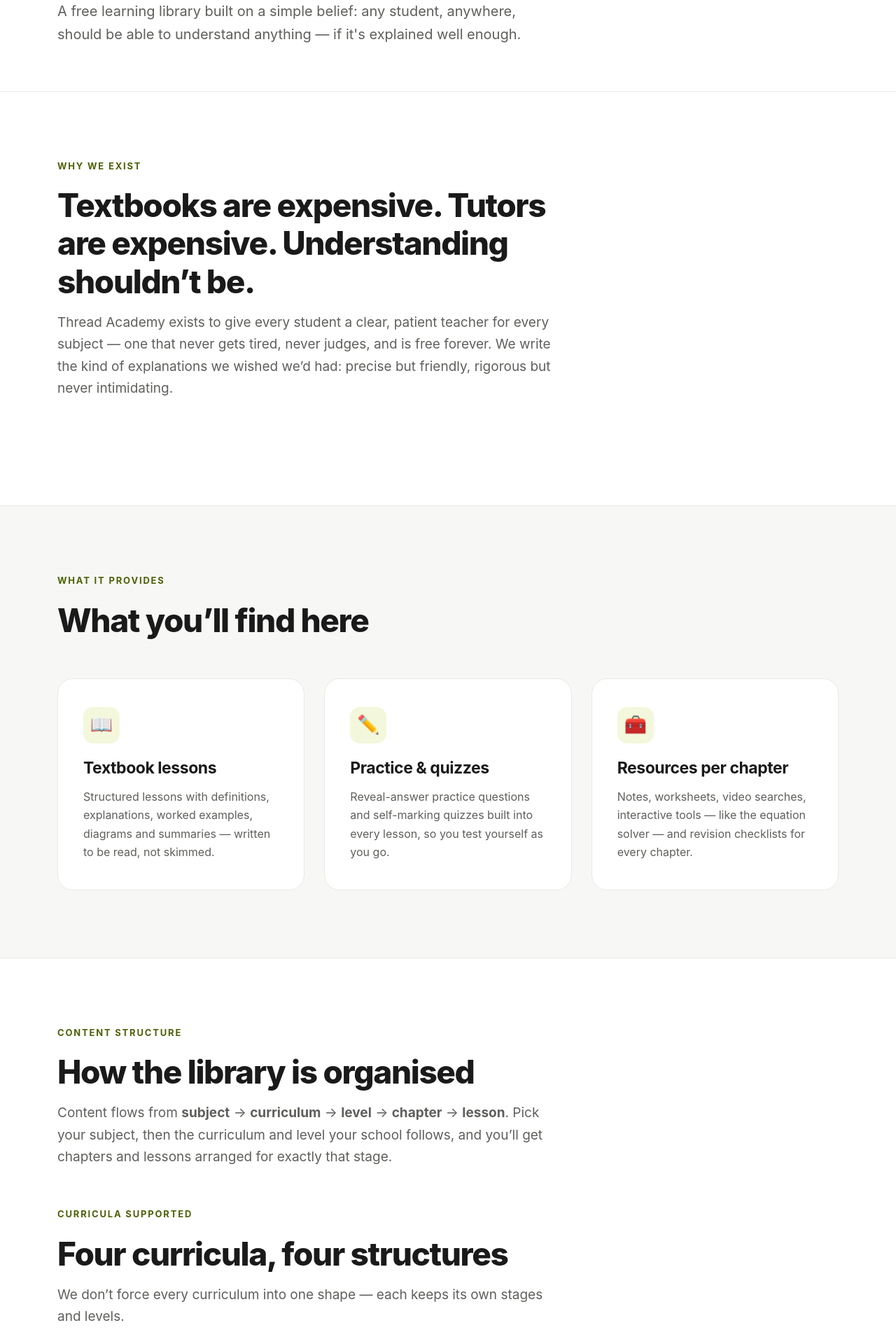
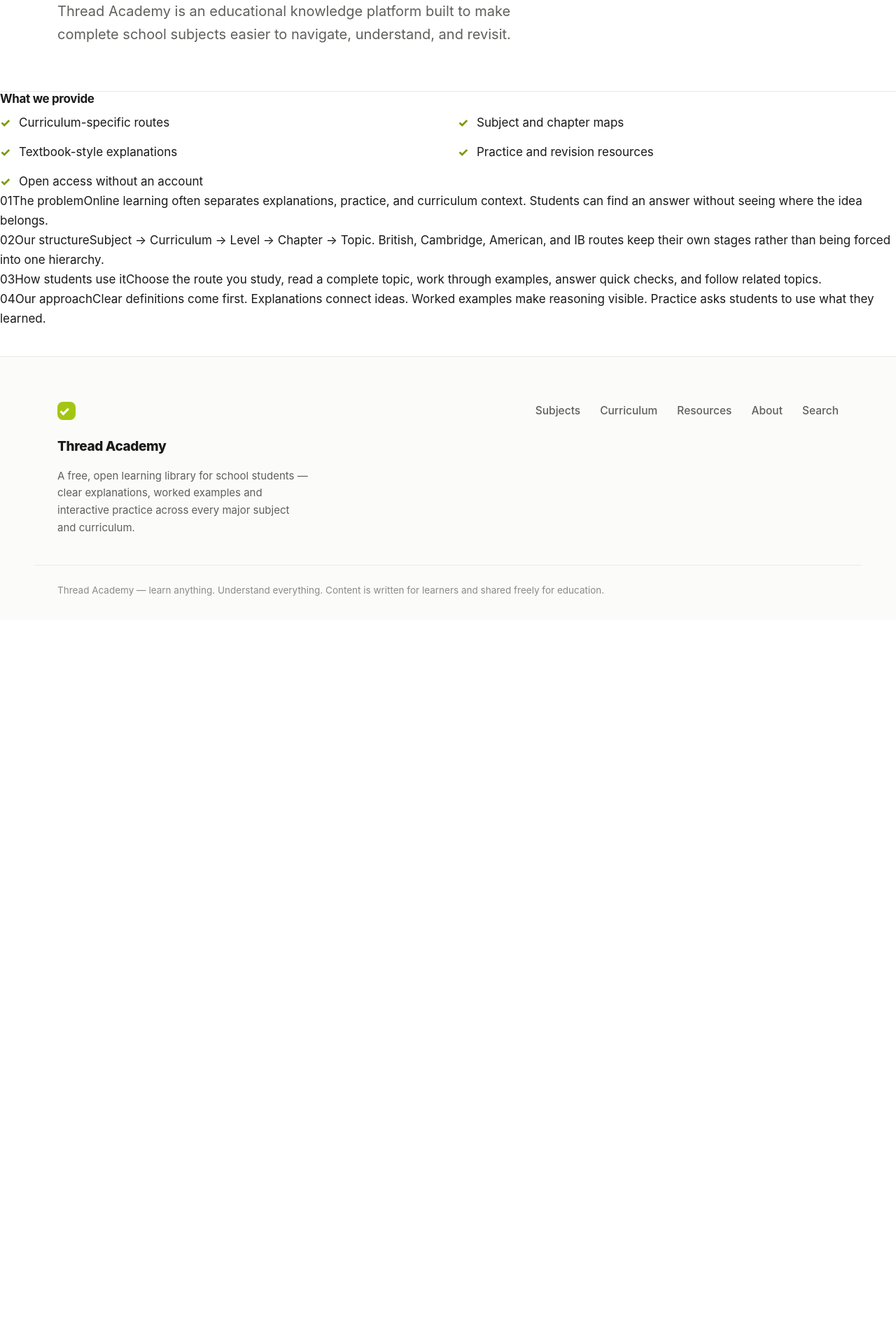
Before and after one commit to aliaaquib/student-learning-website, a Next.js app: page /about in a window 1280 px wide. Shown: the part 300-2220 px from the top of the page at 70% size. After the commit the page ends 1186 px from the top, so only its background shows below. Built offline with nearby package versions, Linux system fonts and the light colour scheme.

Commit message:
Publish src/app/about/page.tsx

```diff
--- a/src/app/about/page.tsx
+++ b/src/app/about/page.tsx
@@ -1,28 +1,35 @@
-import Link from "next/link";
 import PageHero from "@/components/PageHero";
-import { CURRICULUM_SLUGS, CURRICULA } from "@/lib/curriculum";
 
 export const metadata = {
   title: "About",
-  description: "Why Thread Academy exists, what it provides, and how students use it.",
+  description:
+    "Thread Academy is an educational knowledge platform built to make complete school subjects easier to navigate, understand, and revisit.",
 };
 
-const APPROACH = [
+const PROVIDES = [
+  "Curriculum-specific routes",
+  "Subject and chapter maps",
+  "Textbook-style explanations",
+  "Practice and revision resources",
+  "Open access without an account",
+];
+
+const CHAPTERS = [
   {
-    title: "Understanding before memorising",
-    text: "Every lesson explains the why, not just the what. Definitions come with intuition, procedures come with reasoning, and worked examples show the thinking — not just the answer.",
+    title: "The problem",
+    desc: "Online learning often separates explanations, practice, and curriculum context. Students can find an answer without seeing where the idea belongs.",
   },
   {
-    title: "Small steps, in order",
-    text: "Chapters break into short lessons that build on each other. You never need to hold five new ideas at once; each page teaches one thing well.",
+    title: "Our structure",
+    desc: "Subject → Curriculum → Level → Chapter → Topic. British, Cambridge, American, and IB routes keep their own stages rather than being forced into one hierarchy.",
   },
   {
-    title: "Practice is part of the lesson",
-    text: "Reading feels like learning but usually isn't. That's why every lesson embeds practice questions and quizzes with hidden answers — retrieval is what makes knowledge stick.",
+    title: "How students use it",
+    desc: "Choose the route you study, read a complete topic, work through examples, answer quick checks, and follow related topics.",
   },
   {
-    title: "Mistakes are the material",
-    text: "Common mistakes get their own callouts. Quizzes explain every wrong answer. Getting it wrong here, where it's free, beats getting it wrong in the exam.",
+    title: "Our approach",
+    desc: "Clear definitions come first. Explanations connect ideas. Worked examples make reasoning visible. Practice asks students to use what they learned.",
   },
 ];
 
@@ -31,121 +38,28 @@
     <>
       <PageHero
         crumbs={[{ label: "Home", href: "/" }, { label: "About" }]}
-        title="About Thread Academy"
-        lede="A free learning library built on a simple belief: any student, anywhere, should be able to understand anything — if it's explained well enough."
+        eyebrow="Why Thread Academy exists"
+        title="Knowledge needs a path."
+        lede="Thread Academy is an educational knowledge platform built to make complete school subjects easier to navigate, understand, and revisit."
       />
-
-      <section className="section">
-        <div className="container">
-          <div className="section-head">
-            <span className="eyebrow">Why we exist</span>
-            <h2>Textbooks are expensive. Tutors are expensive. Understanding shouldn&rsquo;t be.</h2>
-            <p>
-              Thread Academy exists to give every student a clear, patient teacher for every subject — one that
-              never gets tired, never judges, and is free forever. We write the kind of explanations we wished
-              we&rsquo;d had: precise but friendly, rigorous but never intimidating.
-            </p>
-          </div>
-        </div>
-      </section>
-
-      <section className="section section-alt">
-        <div className="container">
-          <div className="section-head">
-            <span className="eyebrow">What it provides</span>
-            <h2>What you&rsquo;ll find here</h2>
-          </div>
-          <div className="card-grid">
-            <div className="card">
-              <span className="card-icon" aria-hidden="true">📖</span>
-              <h3>Textbook lessons</h3>
-              <p>Structured lessons with definitions, explanations, worked examples, diagrams and summaries — written to be read, not skimmed.</p>
-            </div>
-            <div className="card">
-              <span className="card-icon" aria-hidden="true">✏️</span>
-              <h3>Practice &amp; quizzes</h3>
-              <p>Reveal-answer practice questions and self-marking quizzes built into every lesson, so you test yourself as you go.</p>
-            </div>
-            <div className="card">
-              <span className="card-icon" aria-hidden="true">🧰</span>
-              <h3>Resources per chapter</h3>
-              <p>Notes, worksheets, video searches, interactive tools — like the equation solver — and revision checklists for every chapter.</p>
-            </div>
-          </div>
-        </div>
-      </section>
-
-      <section className="section">
-        <div className="container">
-          <div className="section-head">
-            <span className="eyebrow">Content structure</span>
-            <h2>How the library is organised</h2>
-            <p>
-              Content flows from <strong>subject</strong> → <strong>curriculum</strong> → <strong>level</strong> →{" "}
-              <strong>chapter</strong> → <strong>lesson</strong>. Pick your subject, then the curriculum and level
-              your school follows, and you&rsquo;ll get chapters and lessons arranged for exactly that stage.
-            </p>
-          </div>
-          <div className="section-head">
-            <span className="eyebrow">Curricula supported</span>
-            <h2>Four curricula, four structures</h2>
-            <p>We don&rsquo;t force every curriculum into one shape — each keeps its own stages and levels.</p>
-          </div>
-          <div className="card-grid two">
-            {CURRICULUM_SLUGS.map((slug) => {
-              const c = CURRICULA[slug];
-              return (
-                <Link key={slug} className="card" href={`/curriculum/${slug}`}>
-                  <span className="card-meta">{c.tagline}</span>
-                  <h3>{c.name}</h3>
-                  <p>
-                    {c.stages.map((s) => s.name).join(" → ")}
-                  </p>
-                  <span className="card-link">Explore curriculum →</span>
-                </Link>
-              );
-            })}
-          </div>
-        </div>
-      </section>
-
-      <section className="section section-alt">
-        <div className="container">
-          <div className="section-head">
-            <span className="eyebrow">For students</span>
-            <h2>How to use Thread Academy</h2>
-          </div>
-          <div className="steps">
-            <div className="step">
-              <span className="step-num">CATCH UP</span>
-              <h3>Missed something in class?</h3>
-              <p>Search the topic and read the lesson — it starts from zero and builds up, so gaps get filled fast.</p>
-            </div>
-            <div className="step">
-              <span className="step-num">KEEP UP</span>
-              <h3>Learning it this term?</h3>
-              <p>Follow your curriculum&rsquo;s chapters alongside school, using practice questions to lock each idea in.</p>
-            </div>
-            <div className="step">
-              <span className="step-num">REVISE</span>
-              <h3>Exams approaching?</h3>
-              <p>Head to a chapter&rsquo;s resources page: revision checklists, worksheets and quizzes in one place.</p>
-            </div>
-          </div>
-        </div>
-      </section>
-
-      <section className="section">
-        <div className="container">
-          <div className="section-head">
-            <span className="eyebrow">Our approach</span>
-            <h2>How we think about education</h2>
-          </div>
-          <div className="card-grid two">
-            {APPROACH.map((item) => (
-              <div key={item.title} className="card">
-                <h3>{item.title}</h3>
-                <p>{item.text}</p>
+      <section className="subject-overview">
+        <div className="overview-grid">
+          <aside className="overview-aside">
+            <h2>What we provide</h2>
+            <ul className="learn-list">
+              {PROVIDES.map((item) => (
+                <li key={item}>{item}</li>
+              ))}
+            </ul>
+          </aside>
+          <div className="chapters">
+            {CHAPTERS.map((c, i) => (
+              <div key={c.title} className="chapter-link">
+                <span className="chapter-index">{String(i + 1).padStart(2, "0")}</span>
+                <span>
+                  <span className="chapter-title">{c.title}</span>
+                  <span className="chapter-desc">{c.desc}</span>
+                </span>
               </div>
             ))}
           </div>
```
